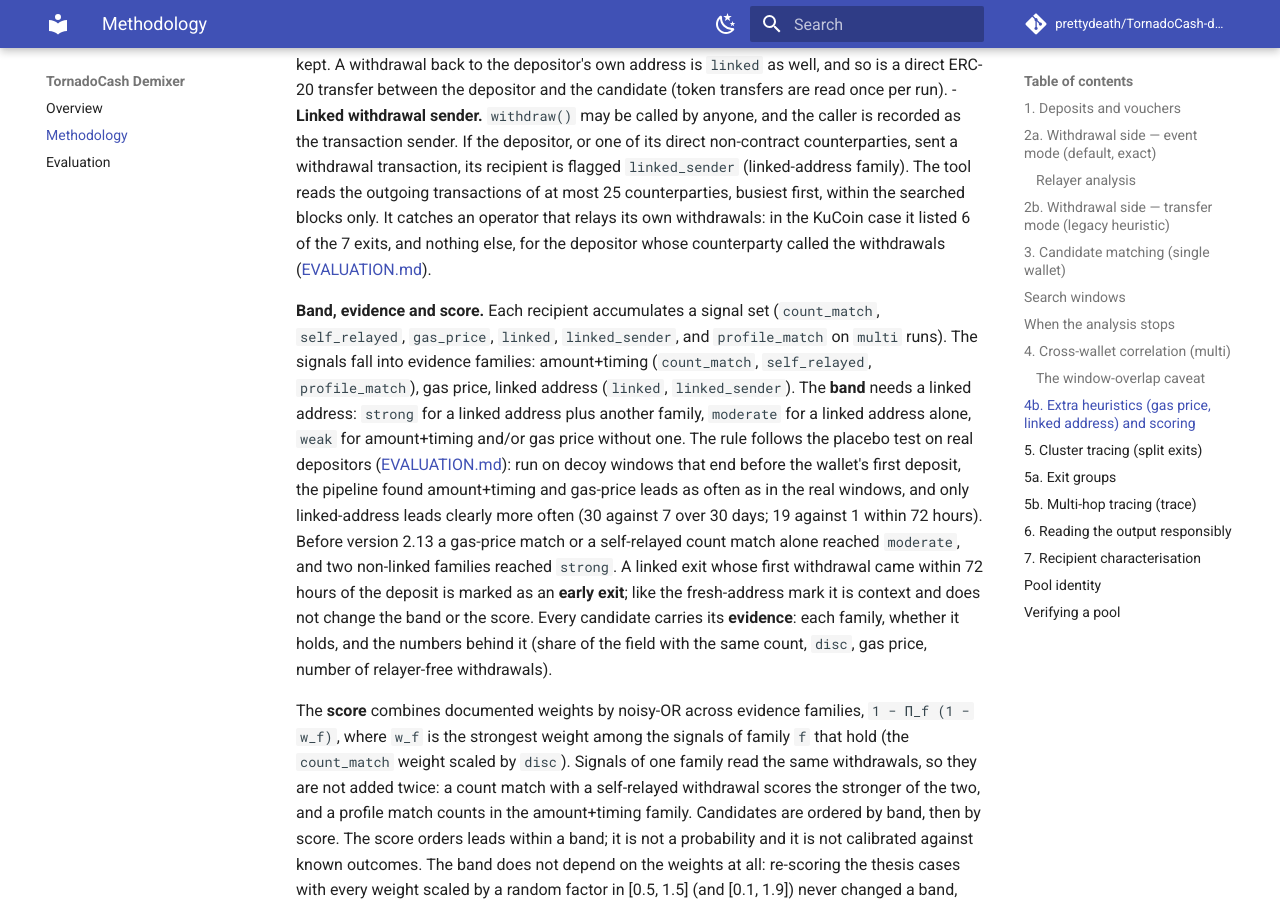
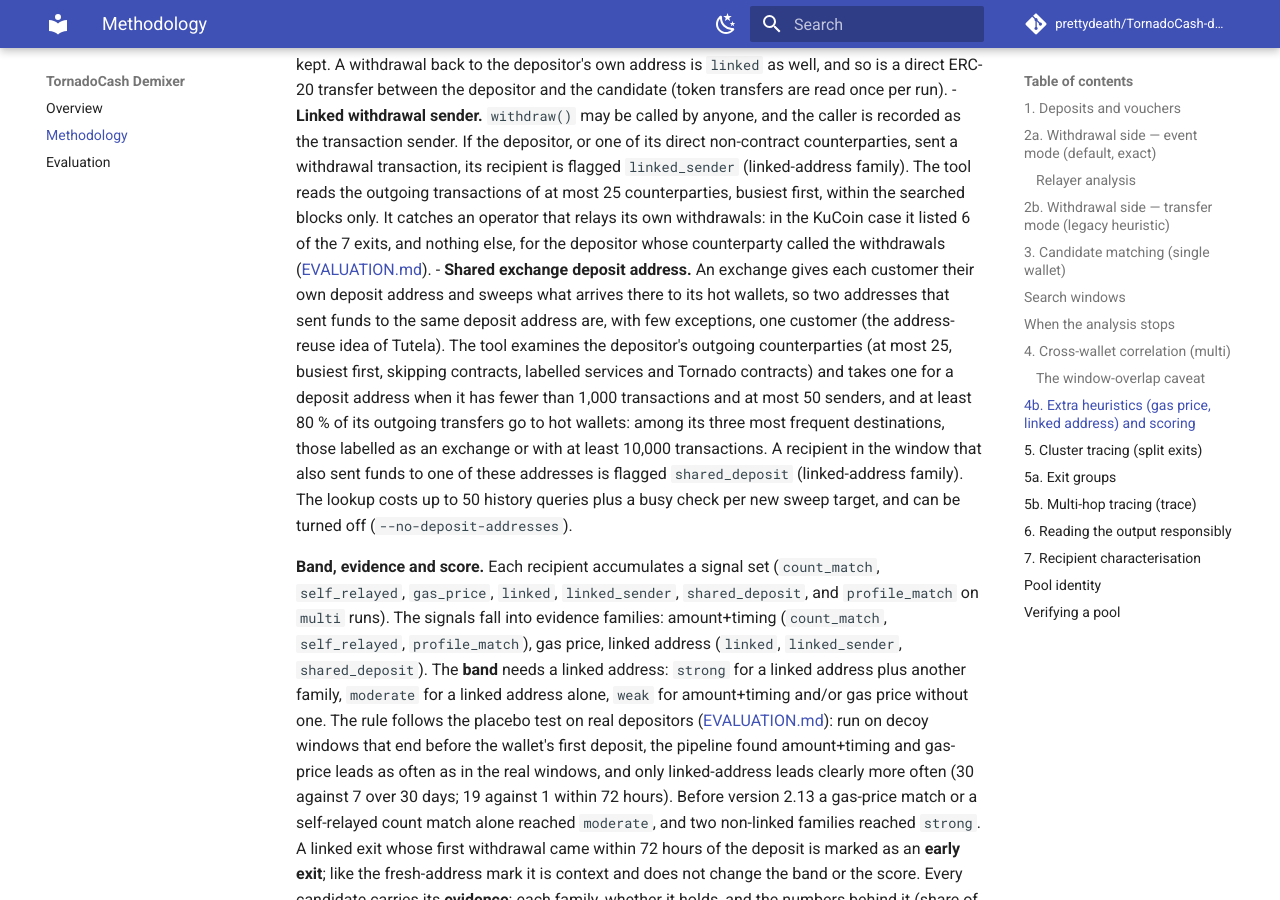
Before and after one commit to prettydeath/TornadoCash-demixer, an MkDocs documentation site: the page built from docs/METHODOLOGY.md, in a window 1280 px wide and 900 px high, scrolled down 5944 px. Built offline with MkDocs 1.6.1 and Material for MkDocs 9.7.7, drawn with Linux system fonts in a browser that asks for light colours; comment, search, counter and statistics services are not loaded.

Commit message:
Document the shared deposit address signal and its placebo test

```diff
--- a/docs/METHODOLOGY.md
+++ b/docs/METHODOLOGY.md
@@ -238,12 +238,25 @@
   blocks only. It catches an operator that relays its own withdrawals: in the
   KuCoin case it listed 6 of the 7 exits, and nothing else, for the depositor whose
   counterparty called the withdrawals ([EVALUATION.md](EVALUATION.md)).
+- **Shared exchange deposit address.** An exchange gives each customer their own
+  deposit address and sweeps what arrives there to its hot wallets, so two
+  addresses that sent funds to the same deposit address are, with few exceptions,
+  one customer (the address-reuse idea of Tutela). The tool examines the
+  depositor's outgoing counterparties (at most 25, busiest first, skipping
+  contracts, labelled services and Tornado contracts) and takes one for a deposit
+  address when it has fewer than 1,000 transactions and at most 50 senders, and at
+  least 80 % of its outgoing transfers go to hot wallets: among its three most
+  frequent destinations, those labelled as an exchange or with at least 10,000
+  transactions. A recipient in the window that also sent funds to one of these
+  addresses is flagged `shared_deposit` (linked-address family). The lookup costs
+  up to 50 history queries plus a busy check per new sweep target, and can be
+  turned off (`--no-deposit-addresses`).
 
 **Band, evidence and score.** Each recipient accumulates a signal set
-(`count_match`, `self_relayed`, `gas_price`, `linked`, `linked_sender`, and
-`profile_match` on `multi` runs). The signals fall into evidence families:
-amount+timing (`count_match`, `self_relayed`, `profile_match`), gas price, linked
-address (`linked`, `linked_sender`). The **band** needs a linked address:
+(`count_match`, `self_relayed`, `gas_price`, `linked`, `linked_sender`,
+`shared_deposit`, and `profile_match` on `multi` runs). The signals fall into
+evidence families: amount+timing (`count_match`, `self_relayed`, `profile_match`),
+gas price, linked address (`linked`, `linked_sender`, `shared_deposit`). The **band** needs a linked address:
 `strong` for a linked address plus another family, `moderate` for a linked address
 alone, `weak` for amount+timing and/or gas price without one. The rule follows the
 placebo test on real depositors ([EVALUATION.md](EVALUATION.md)): run on decoy
--- a/docs/llms.txt
+++ b/docs/llms.txt
@@ -2,13 +2,13 @@
 
 > Open-source Python toolkit (MIT) for Tornado Cash forensics on public on-chain data. Given a depositor wallet it lists likely withdrawal addresses with an evidence band and the evidence behind each; it also groups exits paid out together, links wallets of one operator, follows withdrawn funds forward, and can run a placebo check that shows how many leads chance alone produces for the wallet. 55 verified pools on 8 EVM chains (Ethereum, BSC, Polygon, Arbitrum, Optimism, Avalanche, Gnosis, Base). Leads, not proof.
 
-What the evidence supports, measured on real depositors with a placebo (target-decoy) test: a linked address (a direct counterparty of the depositor, or a withdrawal sent by the depositor's side) stands clearly above chance; amount+timing (count match, self-relay) and gas-price matches do not, so they never make a lead on their own. Bands: `strong` = linked address plus another evidence family; `moderate` = linked address alone; `weak` = no linked address.
+What the evidence supports, measured on real depositors with a placebo (target-decoy) test: a linked address (a direct counterparty of the depositor, a withdrawal sent by the depositor's side, or an exchange deposit address both sent funds to) stands clearly above chance; amount+timing (count match, self-relay) and gas-price matches do not, so they never make a lead on their own. Bands: `strong` = linked address plus another evidence family; `moderate` = linked address alone; `weak` = no linked address.
 
-Install from a checkout: `python -m pip install .` (core CLI), `python -m pip install ".[web]"` (local Flask UI). Needs an Etherscan-family API key (config/api.csv or the ETHERSCAN_API_KEY environment variable).
+Install: `python -m pip install tornado-demix` (CLI, from PyPI); the local Flask UI and the evaluation tools need a checkout (`python -m pip install ".[web]"`). Needs an Etherscan-family API key (config/api.csv or the ETHERSCAN_API_KEY environment variable).
 
 ## Commands
 
-- `python -m tornado_demix demix <wallet>`: exit candidates for one depositor. Options: `--network`, `--window-days`, `--exit-window HOURS`, `--known-exit ADDR`, `--placebo`, `--report file.html`, `--json file.json`.
+- `python -m tornado_demix demix <wallet>`: exit candidates for one depositor. Options: `--network`, `--window-days`, `--exit-window HOURS`, `--known-exit ADDR`, `--placebo`, `--no-deposit-addresses`, `--report file.html`, `--json file.json`.
 - `python -m tornado_demix multi <wallet> <wallet> ...`: correlate several depositors (shared candidates, consolidators, shared funders, operator clusters).
 - `python -m tornado_demix cluster <wallet>`: follow split exits one hop to a common collection address.
 - `python -m tornado_demix characterize <address>`: an exit address and its main next hops, labelled when an attribution set is configured.
```
Also changed, not shown: README.md (+11 -5 lines), docs/EVALUATION.md (+25 -0 lines).
